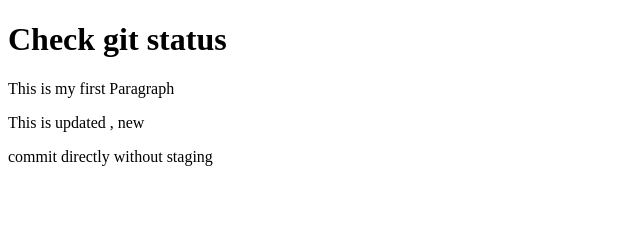
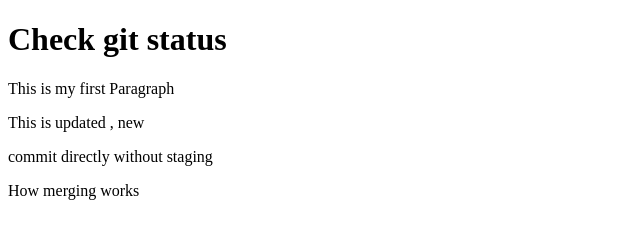
Before and after one commit to dubeybineet/hello-world, a plain HTML site: page index.html in a window 1280 px wide. Shown: the whole page, without its empty margins (0-640 px from the left). Drawn offline with Linux system fonts and the light colour scheme.

Commit message:
how merge works

```diff
--- a/index.html
+++ b/index.html
@@ -10,6 +10,7 @@
 	<p>This is my first Paragraph</p>
 	<p>This is updated , new </p>
 	<p>commit directly without staging</p>
+	<p>How merging works</p>
 
 </body>
 </html>
```
